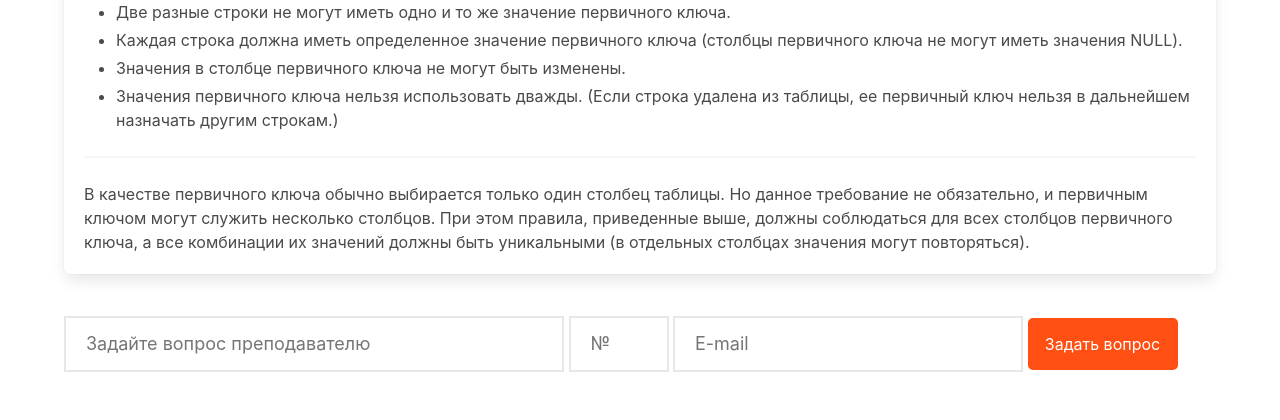
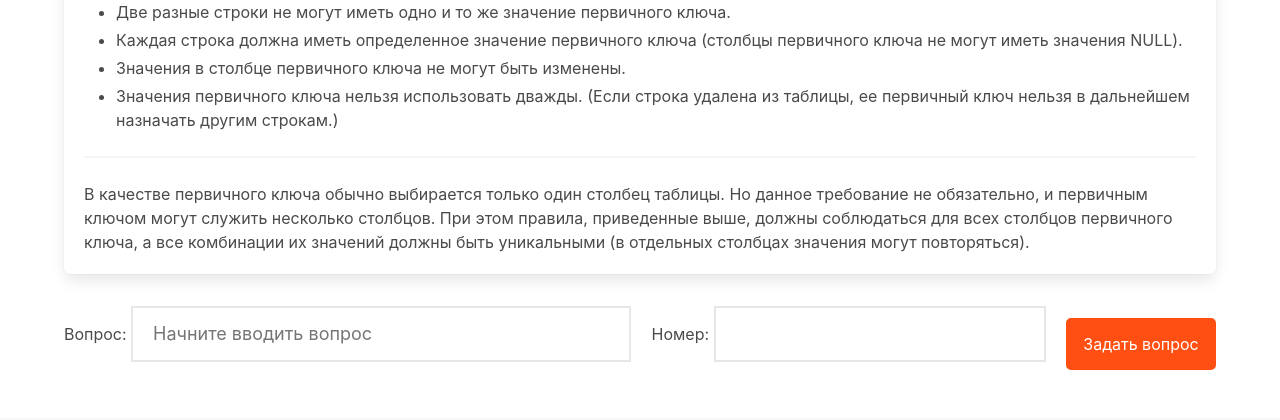
Before and after one commit to g1fteddd/diplom2, a Django app: page /28/ in a window 1280 px wide. Shown: the part 4163-4583 px from the top of the page. After the commit the page ends 4533 px from the top, so only its background shows below. Run offline with Django 4.2, Linux system fonts and the light colour scheme; data comes from the database, SQL or seed files in the repository; parts of the project's set-up code (start-up, migrations or seed data) failed here and were passed over.

Commit message:
добавил релевантность и отправку напрямую преподавателю

```diff
--- a/diplom/search/templates/search/detail.html
+++ b/diplom/search/templates/search/detail.html
@@ -36,6 +36,25 @@
             font-size: 18px;
             line-height: 28px;
         }
+
+        #id_question {
+            width: 500px;
+            border: 2px solid #e7e7e9;
+            padding: 12px 20px;
+            font-size: 18px;
+            line-height: 28px;
+        }
+        #id_number_work {
+            border: 2px solid #e7e7e9;
+            padding: 12px 20px;
+            font-size: 18px;
+            line-height: 28px;
+        }
+        .input-form {
+            display: flex;
+            justify-content: space-between;
+            align-items: center;
+        }
 </style>
   <div class="box">
     <section class="hero is-primary is-medium">
@@ -54,10 +73,12 @@
     </div>
   </div>
 
-  <form action="" class="input-form">
-      <input type="text" name="question-for-teacher" placeholder="Задайте вопрос преподавателю" maxlength="200" id="question-for-teacher">
-      <input type="number" name="number" placeholder="№" maxlength="200" id="number">
-      <input type="text" name="email" placeholder="E-mail" maxlength="200" id="email">
+  <form action="{% url 'send' %}" method="post" class="input-form">
+<!--      <input type="text" name="question-for-teacher" placeholder="Задайте вопрос преподавателю" maxlength="200" id="question-for-teacher">-->
+<!--      <input type="number" name="number" placeholder="№" maxlength="200" id="number">-->
+<!--      <input type="text" name="email" placeholder="E-mail" maxlength="200" id="email">-->
+      {% csrf_token %}
+      {{ form.as_p }}
       <button type="submit" class="btn btn-primary btn-block">Задать вопрос</button>
   </form>
 
--- a/diplom/search/urls.py
+++ b/diplom/search/urls.py
@@ -5,5 +5,6 @@ from .views import *
 urlpatterns = [
     path('', index, name='index'),
     path('items/', search, name='items'),
-    path('<int:pk>/', detail, name='detail')
+    path('<int:pk>/', detail, name='detail'),
+    path('send/', send, name='send')
 ]
--- a/diplom/search/views.py
+++ b/diplom/search/views.py
@@ -36,6 +36,19 @@ def upload_file(request):
     return render(request, 'search/add.html', {'form_csv': form_csv})
 
 
+def send(request):
+    if request.method == "POST":
+        form = QuestionsForm(request.POST)
+        if form.is_valid():
+            question_from_form = form.cleaned_data['question'].lower().strip()  # Вопрос студента
+            print(question_from_form)
+            number_work = form.cleaned_data['number_work']  # Номер практической работы
+            print(number_work)
+            add_in_database(number_work, question_from_form, '')
+
+    return render(request, 'search/send.html')
+
+
 def search(request):
     if request.method == "POST":
         form = QuestionsForm(request.POST)
@@ -44,7 +57,9 @@ def search(request):
             question_from_form = form.cleaned_data['question'].lower().strip()  # Вопрос студента
             number_work = form.cleaned_data['number_work']  # Номер практической работы
             question_after_processing = text_processing(question_from_form)
+            print("Обработанный вопрос", question_after_processing)
             keywords = search_keywords(question_after_processing)
+            print("Какие ключевые слова нашлись", keywords)
 
             filtered_posts_id = []
             if keywords != '':
@@ -55,10 +70,12 @@ def search(request):
                         keywords_for_questions = []
 
                         for k in range(len(posts[i].keywords.all())):
-                            keywords_for_questions.append(" ".join(text_processing(posts[i].keywords.all()[k].word.lower().strip())))
+                            keywords_for_questions.append(
+                                text_processing(posts[i].keywords.all()[k].word.lower().strip()))
 
                         if keywords[j] in keywords_for_questions:
                             filtered_posts_id.append(posts[i].id)
+                            print(filtered_posts_id)
 
                 if len(filtered_posts_id) == 0:
                     posts = Questions.objects.filter(is_answered=True)
@@ -66,10 +83,10 @@ def search(request):
                         for j in range(len(keywords)):
                             keywords_for_questions = []
                             for k in range(len(posts[i].keywords.all())):
-                                keywords_for_questions.append(" ".join(text_processing(posts[i].keywords.all()[k].word.lower().strip())))
+                                keywords_for_questions.append(
+                                    text_processing(posts[i].keywords.all()[k].word.lower().strip()))
                             if keywords[j] in keywords_for_questions:
                                 filtered_posts_id.append(posts[i].id)
-
 
                 if len(filtered_posts_id) == 0:
                     add_in_database(number_work, question_from_form, '')
@@ -77,11 +94,14 @@ def search(request):
             else:
                 add_in_database(number_work, question_from_form, '')
 
+            # Определение релевантности
+            filtered_posts_id = sorted(set(filtered_posts_id), key=lambda x: (-filtered_posts_id.count(x),
+                                                                              filtered_posts_id.index(x)))
+            print(filtered_posts_id)
             filtered_posts = []
             for i in range(len(filtered_posts_id)):
                 filtered_posts.append(Questions.objects.get(pk=filtered_posts_id[i]))
 
-            filtered_posts = set(filtered_posts)
             lenght = len(filtered_posts)
 
 
@@ -93,5 +113,5 @@ def search(request):
 
 def detail(request, pk):
     post = Questions.objects.get(pk=pk)
-
-    return render(request, 'search/detail.html', {"post": post})
+    form = QuestionsForm()
+    return render(request, 'search/detail.html', {"post": post, 'form': form})
```
Also changed, not shown: diplom/search/templates/search/send.html (added, +7 -0 lines), diplom/search/utils.py (+21 -15 lines).
